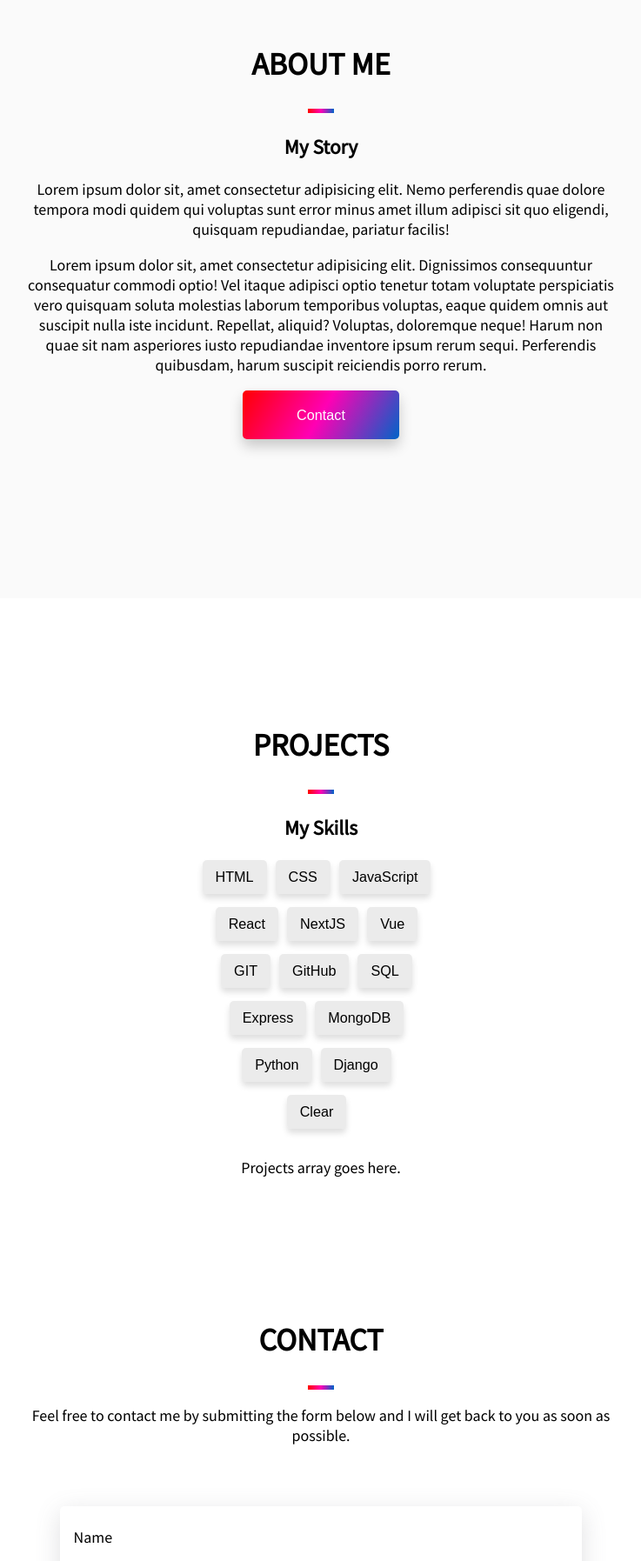
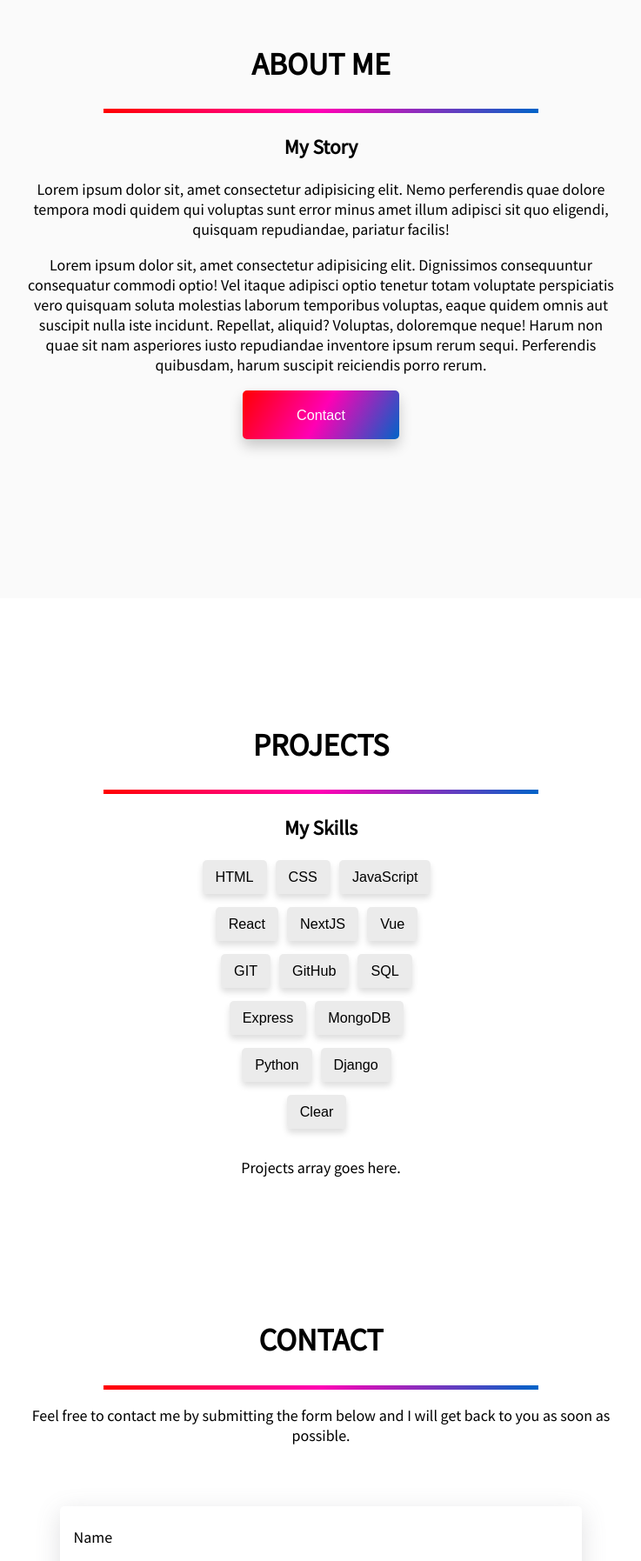
Before and after one commit to kavdesilva/portfolio_v.2, a Next.js app in the folder client/: page / in a window 1280 px wide. Shown: the part 912-2707 px from the top of the page at 87% size, without its empty margins (271-1008 px from the left). Built offline with nearby package versions, Linux system fonts and the light colour scheme.

Commit message:
animated div did not deploy. refactored and attempting again.

```diff
--- a/client/package.json
+++ b/client/package.json
@@ -9,11 +9,12 @@
     "lint": "next lint"
   },
   "dependencies": {
+    "glob-parent": "^6.0.2",
     "next": "13.4.1",
     "react": "18.2.0",
     "react-dom": "18.2.0"
   },
   "devDependencies": {
-    "netlify-cli": "^15.0.2"
+    "netlify-cli": "^2.12.0"
   }
 }
--- a/client/src/components/About.jsx
+++ b/client/src/components/About.jsx
@@ -1,11 +1,11 @@
 import { useRouter } from "next/router"
 
-const About = () => {
+const About = ({targetRefs}) => {
     const router = useRouter()
     return (
         <div id="about">
             <h2>About Me</h2>
-            <div className="divider"></div>
+            <div className="divider" ref={(el) => (targetRefs.current[0] = el)}></div>
             <div className="story">
                 <h3>My Story</h3>
                 <p>Lorem ipsum dolor sit, amet consectetur adipisicing elit. Nemo perferendis quae dolore tempora modi quidem qui voluptas sunt error minus amet illum adipisci sit quo eligendi, quisquam repudiandae, pariatur facilis!</p>
--- a/client/src/components/Contact.jsx
+++ b/client/src/components/Contact.jsx
@@ -1,8 +1,8 @@
-const Contact = () => {
+const Contact = ({targetRefs}) => {
     return (
         <div id="contact">
             <h2>Contact</h2>
-            <div className="divider"></div>
+            <div className="divider" ref={(el) => (targetRefs.current[2] = el)}></div>
             <div className="form-container">
                 <div className="blurb">
                     <p>Feel free to contact me by submitting the form below and I will get back to you as soon as possible.</p>
--- a/client/src/components/Projects.jsx
+++ b/client/src/components/Projects.jsx
@@ -1,6 +1,6 @@
 import { useState, useEffect } from "react";
 
-const Projects = () => {
+const Projects = ({targetRefs}) => {
     const skills = ['HTML', 'CSS', 'JavaScript', 'React', 'NextJS', 'Vue', 'GIT', 'GitHub', 'SQL', 'Express', 'MongoDB', 'Python', 'Django']
 
     const [skillSelected, setButtonClass] = useState([])
@@ -20,7 +20,7 @@ const Projects = () => {
     return (
         <div id="projects">
             <h2>Projects</h2>
-            <div className="divider"></div>
+            <div className="divider" ref={(el) => (targetRefs.current[1] = el)}></div>
             <div className="skills">
                 <h3>My Skills</h3>
                 {
--- a/client/src/pages/index.js
+++ b/client/src/pages/index.js
@@ -1,4 +1,4 @@
-import { useState } from 'react';
+import { useState, useRef, createRef, useEffect } from 'react';
 import Nav from '@/components/Nav'
 import Home from '@/components/Home';
 import About from '@/components/About'
@@ -12,30 +12,32 @@ const App = () => {
     setSideBarOpen(!sidebarOpen);
   };
 
-  const dividers = document.querySelectorAll('.divider');
+  const targetRefs = useRef(Array(3).fill(null).map(() => createRef()));
 
-  const observer = new IntersectionObserver(entries => {
-    entries.forEach(entry => {
-      if (entry.isIntersecting) {
-        entry.target.classList.add('animate');
-      } else {
-        entry.target.classList.remove('animate');
-      }
+  useEffect(() => {
+    const observer = new IntersectionObserver((entries) => {
+      entries.forEach((entry) => {
+        entry.target.classList.toggle("animate", entry.isIntersecting);
+      });
+    }, { threshold: 0.5 });
+
+    targetRefs.current.forEach((target) => {
+      observer.observe(target);
     });
-  });
 
-  dividers.forEach(divider => {
-    observer.observe(divider);
-  });
+    return () => {
+      observer.disconnect();
+    };
+  }, [targetRefs]);
 
   return (
     <div>
       <Nav handleViewSidebar={handleViewSidebar} isOpen={sidebarOpen}/>
       <div className='main' onClick={() => setSideBarOpen(false)}>
           <Home />
-          <About />
-          <Projects />
-          <Contact />
+          <About targetRefs={targetRefs}/>
+          <Projects targetRefs={targetRefs}/>
+          <Contact targetRefs={targetRefs}/>
           <Footer />
       </div>
     </div>
```
Also changed, not shown: 1 other file (tests, documents, lock files or other folders).
